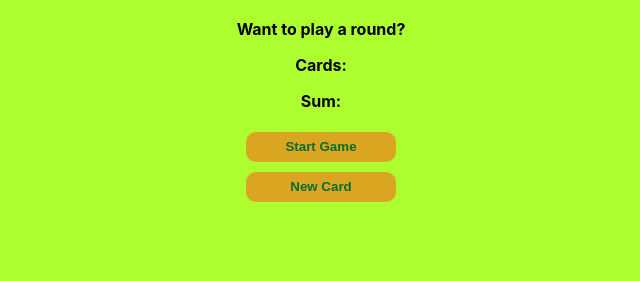
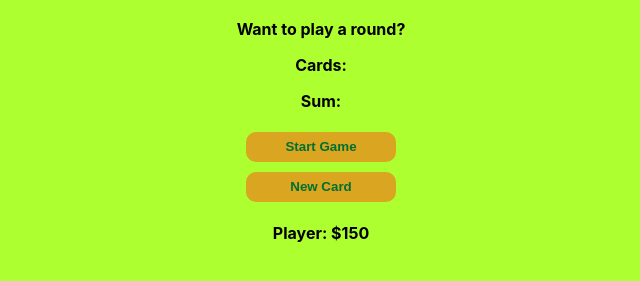
Before and after one commit to OlaAbdallah1/BlackJack-Game, a plain HTML site: page index.html in a window 1280 px wide. Shown: the part 63-344 px from the top of the page, without its empty margins (319-959 px from the left). Drawn offline with Linux system fonts and the light colour scheme.

Commit message:
BlackJack Game done

```diff
--- a/index.html
+++ b/index.html
@@ -11,6 +11,7 @@
         <button id="start" onclick="startGame()">Start Game</button>
         <br>
         <button id="newCard" onclick="newCard()">New Card</button>
+        <p id="player"></p>
         <script src="index.js"></script>
     </body>
 </html>
--- a/index.js
+++ b/index.js
@@ -6,6 +6,14 @@ let message = "";
 let messageEl = document.getElementById("message");
 let sumEl = document.getElementById("sum");
 let cardsEl = document.getElementById("cards");
+
+let player = {
+  name: "Player",
+  chips: 150,
+};
+
+let playerEl = document.getElementById("player");
+playerEl.textContent = player.name + ": $" + player.chips;
 
 function startGame() {
   isAlive = true;
@@ -37,12 +45,12 @@ function renderGame() {
 }
 
 function newCard() {
-    if (isAlive === true && hasBlackJack === false) {
-        let card = getRandomCard()
-        sum += card
-        cards.push(card)
-        renderGame()
-    }
+  if (isAlive === true && hasBlackJack === false) {
+    let card = getRandomCard();
+    sum += card;
+    cards.push(card);
+    renderGame();
+  }
 }
 
 function getRandomCard() {
```
